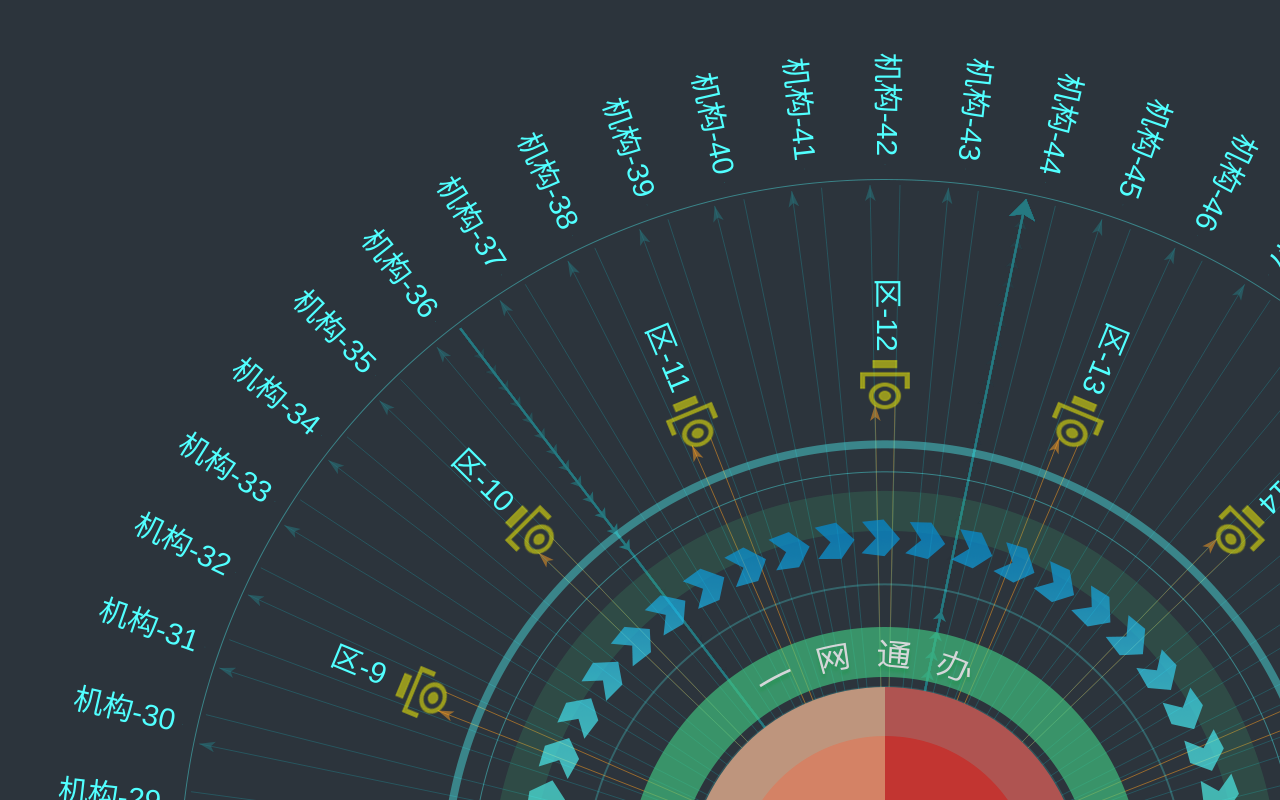
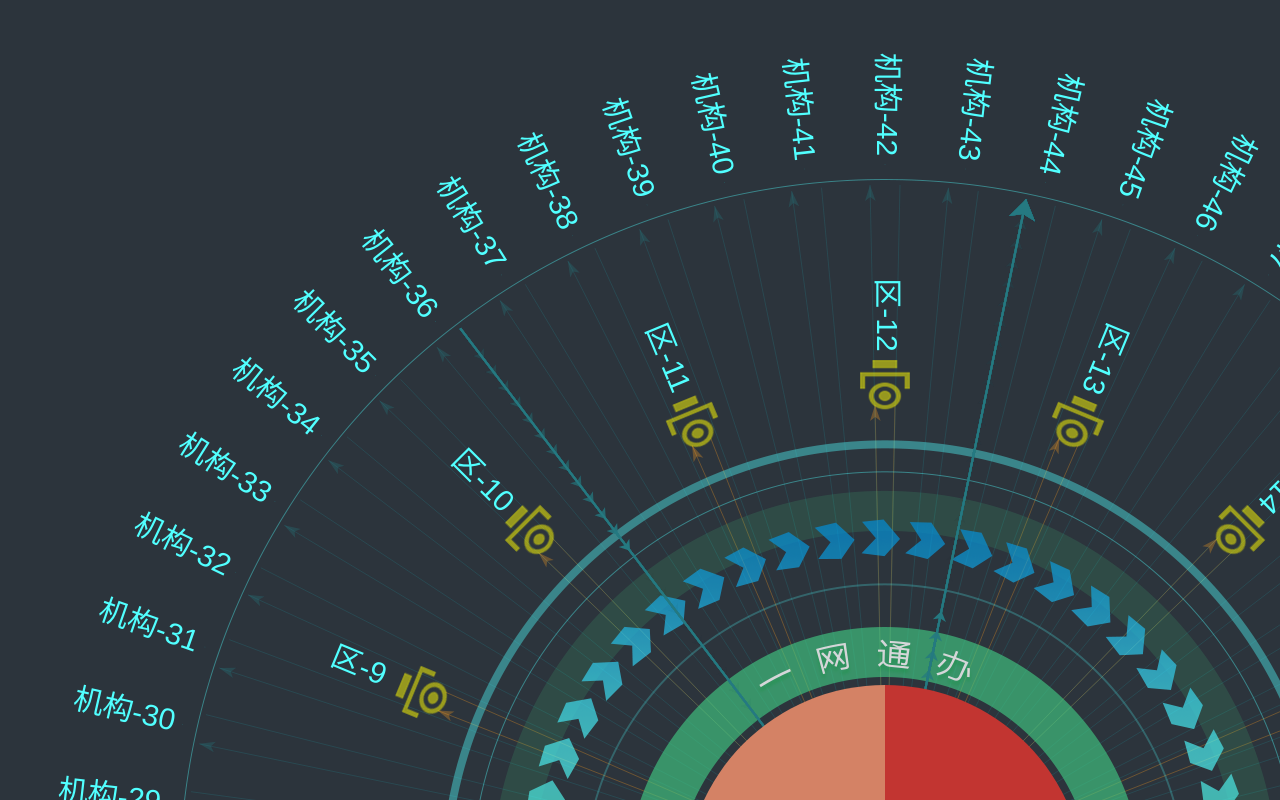
Before and after one commit to tangj1206/Echarts, a plain HTML site: page 关系飞线图/index4.html in a window 1280 px wide. Shown: the top 800 px of the page. Drawn offline with Linux system fonts and the light colour scheme; animation ran at ten frames a second.

Commit message:
修改配色

```diff
--- a/关系飞线图/index4.html
+++ b/关系飞线图/index4.html
@@ -60,10 +60,10 @@
         var series = [
             //四大库
             {
-                zlevel: 2,
+                zlevel: 3,
                 name: '库',
                 type: 'pie',
-                radius: 198,
+                radius: 200,
                 label: {
                     position: 'inside',
                     fontSize: 20
@@ -87,10 +87,11 @@
             },
             //一网通办
             {
-                zlevel: 3,
+                zlevel:1,
                 type: 'scatter',
                 coordinateSystem: 'cartesian2d',
                 symbol: 'image://../imgs/huan.png',
+                hoverAnimation:false,
                 symbolSize: 1412,
                 symbolOffset: [0, 0],
                 data: [{
@@ -100,10 +101,16 @@
             },
             //区-图
             {
+                zlevel:2,
                 name: 'qu',
-                zlevel: 1,
                 type: 'lines',
                 markPoint: {
+                    emphasis: {
+                        label: {
+                            color: 'red',
+                            fontSize:50
+                        }
+                    },
                     symbol: 'image://../imgs/dot.png',
                     data: QUMarkPoint,
                     label: {
@@ -116,7 +123,7 @@
                 coordinateSystem: 'cartesian2d',
                 lineStyle: {
                     color: '#ffa022',
-                    width: 1,
+                    width: 2,
                     opacity: 1
                 },
                 symbolSize: 20,
@@ -132,7 +139,7 @@
                     symbol: ['arrow', 'none'],
                     lineStyle: {
                         type: 'solid',
-                        opacity: .5
+                        opacity: .3
                     },
                     data: QUMarkLines
                 },
@@ -140,7 +147,7 @@
             },
             //机构-图
             {
-                zlevel: 1,
+                zlevel: 2,
                 type: 'lines',
                 markPoint: {
                     symbolSize: 1,
@@ -173,7 +180,7 @@
                     lineStyle: {
                         type: 'solid',
                         color: '#257981',
-                        opacity: .5
+                        opacity: .3
                     },
                     data: JGMarkLines
                 },
```
Also changed, not shown: 关系飞线图/libs/data4.js.
